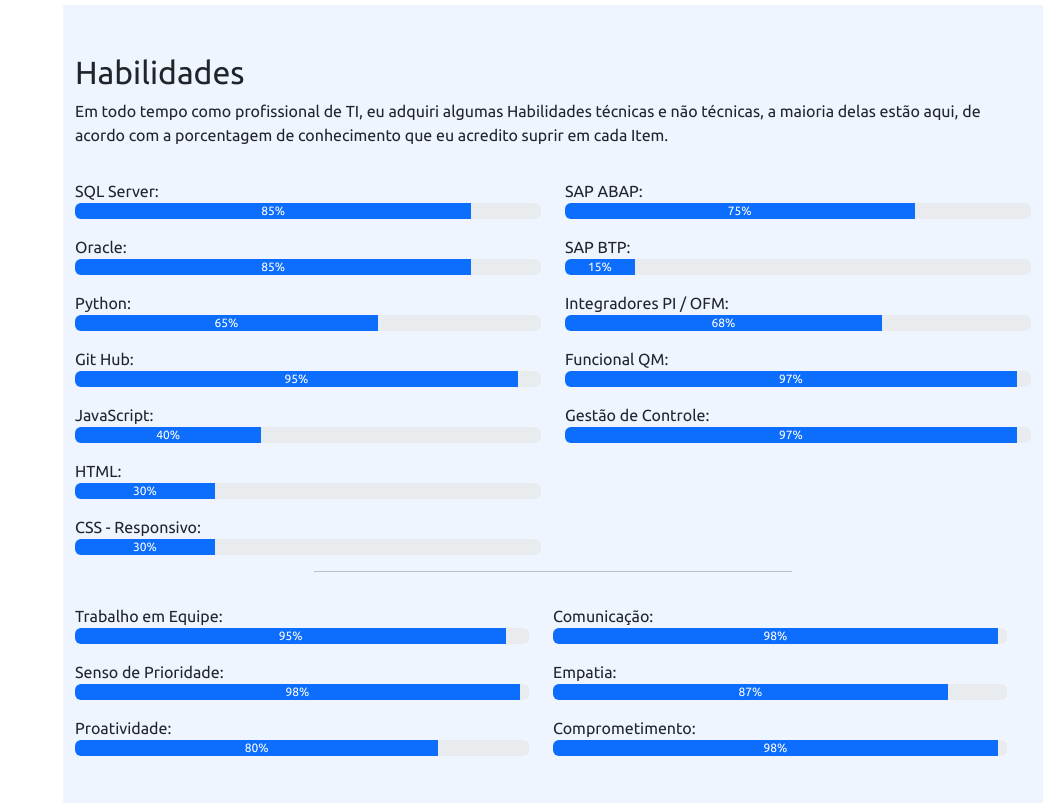
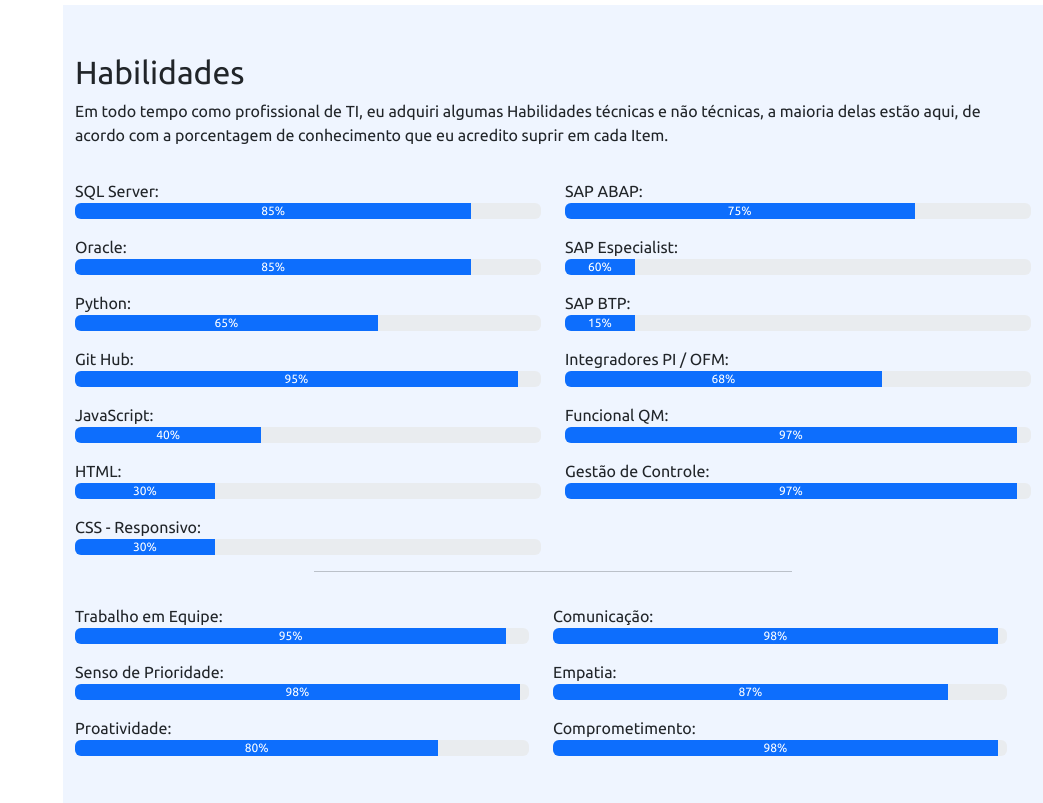
Before and after one commit to fkobata/PortFolio, a Flask app: page / in a window 1280 px wide. Shown: the part 1726-2529 px from the top of the page, without its empty margins (237-1280 px from the left). Run offline with Flask 3, Linux system fonts and the light colour scheme; some libraries are stand-ins or nearby versions.

Commit message:
alteração de classe sap

```diff
--- a/templates/index.html
+++ b/templates/index.html
@@ -212,6 +212,11 @@
                         <div class="progress" data-anime="left" role="progressbar" aria-label="Example with label"
                             aria-valuenow="75" aria-valuemin="0" aria-valuemax="100">
                             <div class="progress-bar" style="width: 75%">75%</div>
+                        </div>
+                        <p class="mt-3 mb-0">SAP Especialist:</p>
+                        <div class="progress" data-anime="left" role="progressbar" aria-label="Example with label"
+                            aria-valuenow="15" aria-valuemin="0" aria-valuemax="100">
+                            <div class="progress-bar" style="width: 15%">60%</div>
                         </div>
                         <p class="mt-3 mb-0">SAP BTP:</p>
                         <div class="progress" data-anime="left" role="progressbar" aria-label="Example with label"
```
